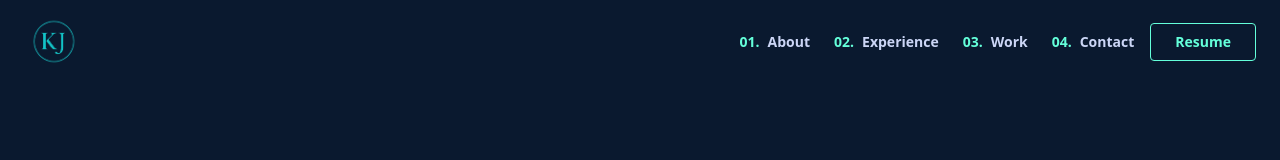
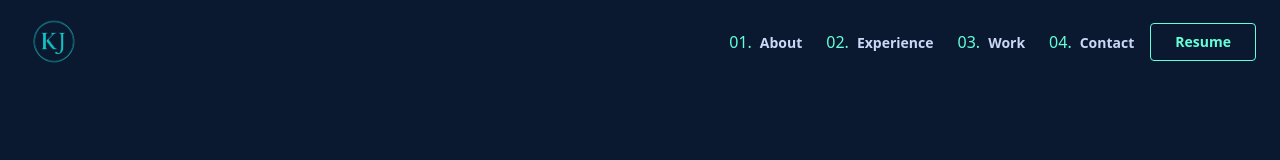
Before and after one commit to Khaddy06/my-portfolio, a React (Vite) app: page / in a window 1280 px wide. Shown: the top 160 px of the page. Built offline with nearby package versions, Linux system fonts and the light colour scheme.

Commit message:
fix the mail route

```diff
--- a/src/components/navbar.tsx
+++ b/src/components/navbar.tsx
@@ -30,7 +30,7 @@ function Navbar() {
                   className="hover:text-[#64ffda] transition duration-300"
                 >
                   <a href={`#${item.toLowerCase()}`}>
-                    <span className="text-[#64ffda] p-2">
+                    <span className="text-[#64ffda] text-base font-medium p-2">
                       {`0${index + 1}.`}
                     </span>
                     {item}
@@ -58,7 +58,7 @@ function Navbar() {
                   onClick={() => setIsOpen(false)} // close menu on link click
                 >
                   <a href={`#${item.toLowerCase()}`}>
-                    <span className="text-[#64ffda] p-2">
+                    <span className="text-[#64ffda] text-sm font-medium p-2">
                       {`0${index + 1}.`}
                     </span>
                     {item}
--- a/src/pages/contact.tsx
+++ b/src/pages/contact.tsx
@@ -19,7 +19,9 @@ const Contact = () => {
         {/* Email & Socials */}
         <div className="flex flex-col sm:flex-row justify-center items-center gap-6 mb-12">
           <a
-            href="mailto:youremail@example.com"
+            href="https://mail.google.com/mail/?view=cm&fs=1&to=harameedey06@gmail.com"
+            target="_blank"
+            rel="noopener noreferrer"
             className="font-body border border-[#64ffda] px-6 py-2 rounded hover:shadow-[0_0_10px_#64ffda] transition duration-300"
           >
             ✉️ harameedey06@gmail.com
```
